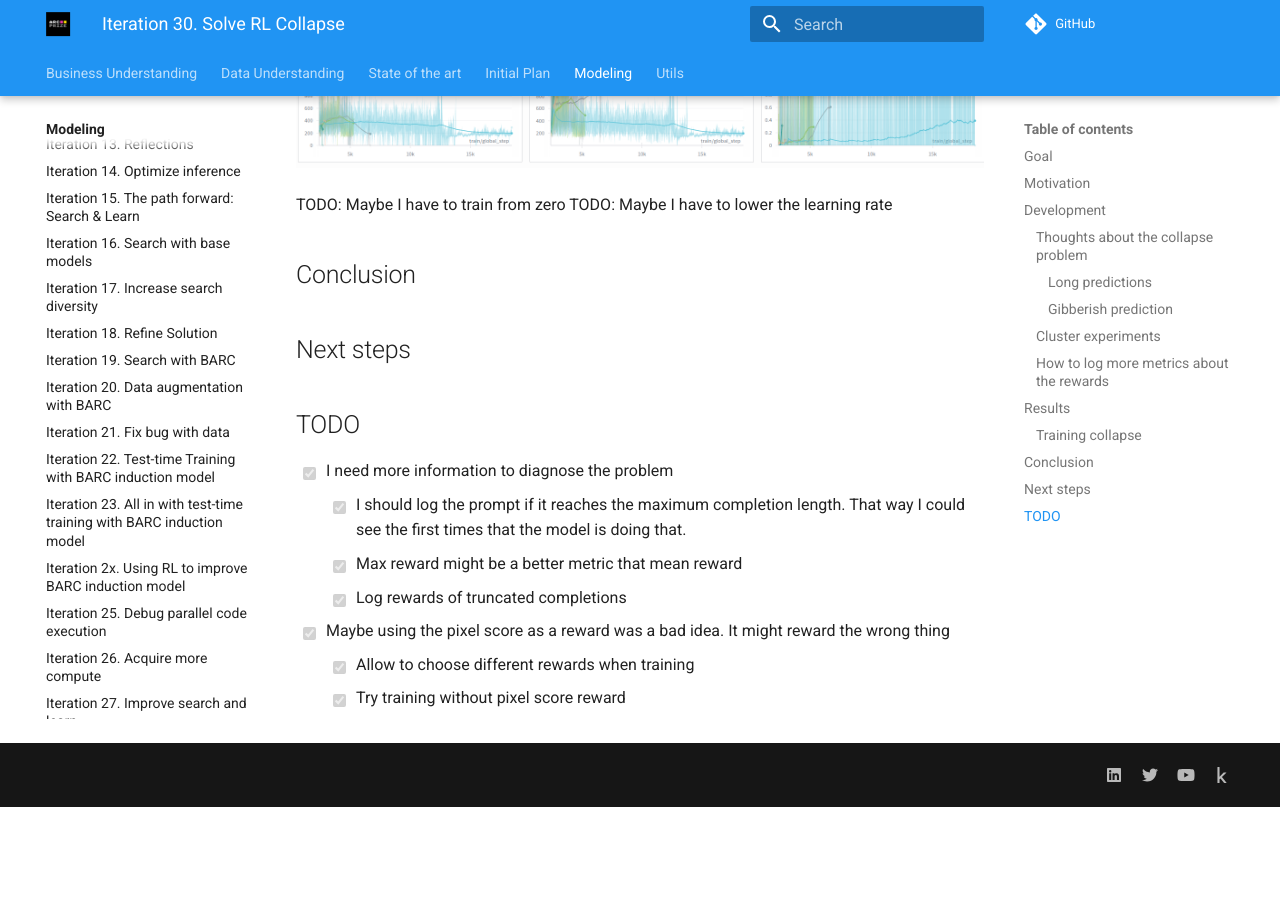
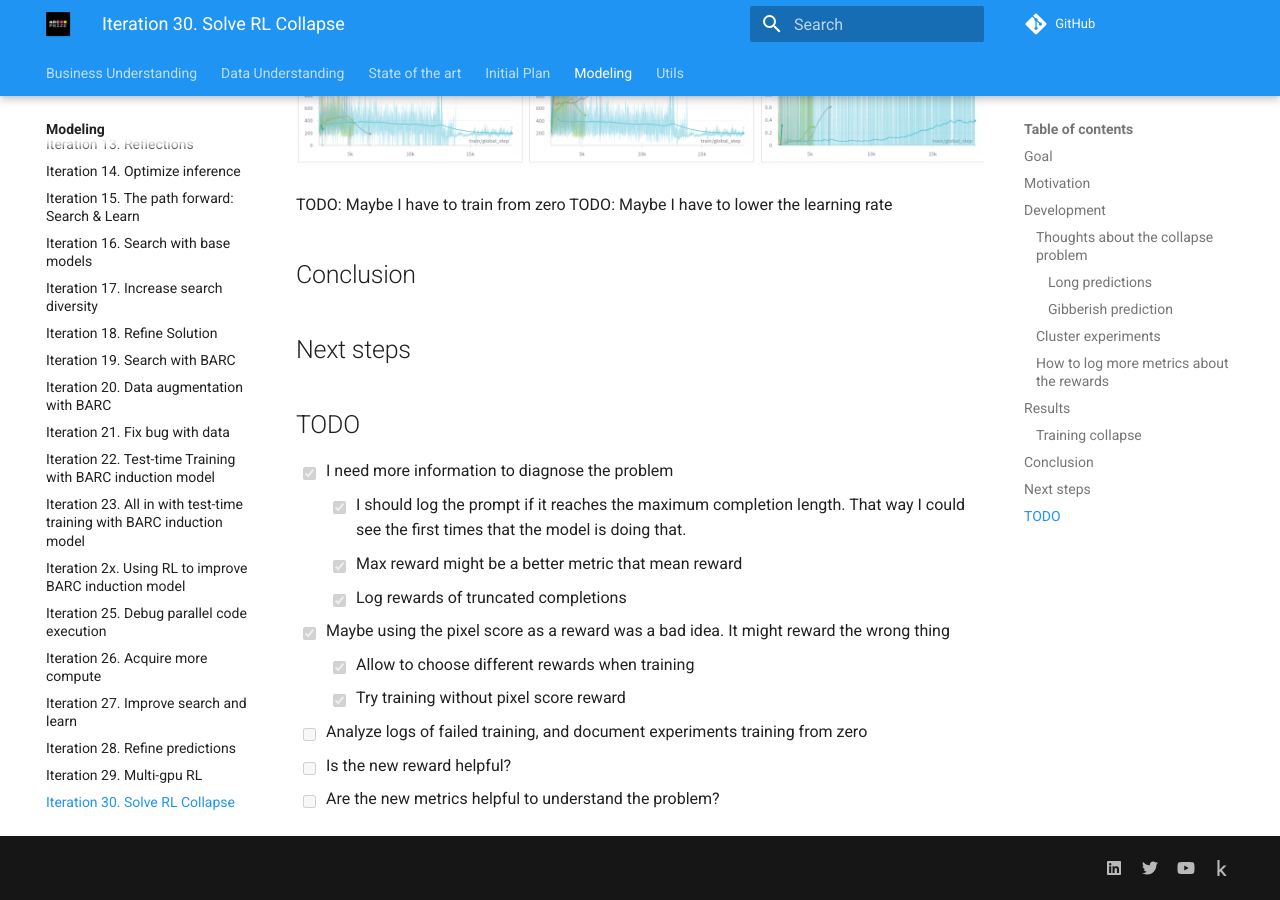
Before and after one commit to ironbar/arc25, an MkDocs documentation site: the page built from docs/modeling/Iteration_30_solve_RL_collapse.md, in a window 1280 px wide and 900 px high, scrolled down 5623 px. Built offline with MkDocs 1.6.1 and Material for MkDocs 9.7.7, drawn with Linux system fonts in a browser that asks for light colours; comment, search, counter and statistics services are not loaded; before the commit the page ends 6430 px from its top, so only the background shows below that.

Commit message:
updated todos

```diff
--- a/docs/modeling/Iteration_30_solve_RL_collapse.md
+++ b/docs/modeling/Iteration_30_solve_RL_collapse.md
@@ -242,3 +242,6 @@ TODO: Maybe I have to lower the learning rate
 - [x] Maybe using the pixel score as a reward was a bad idea. It might reward the wrong thing
   - [x] Allow to choose different rewards when training
   - [x] Try training without pixel score reward
+- [ ] Analyze logs of failed training, and document experiments training from zero
+- [ ] Is the new reward helpful?
+- [ ] Are the new metrics helpful to understand the problem?
```
